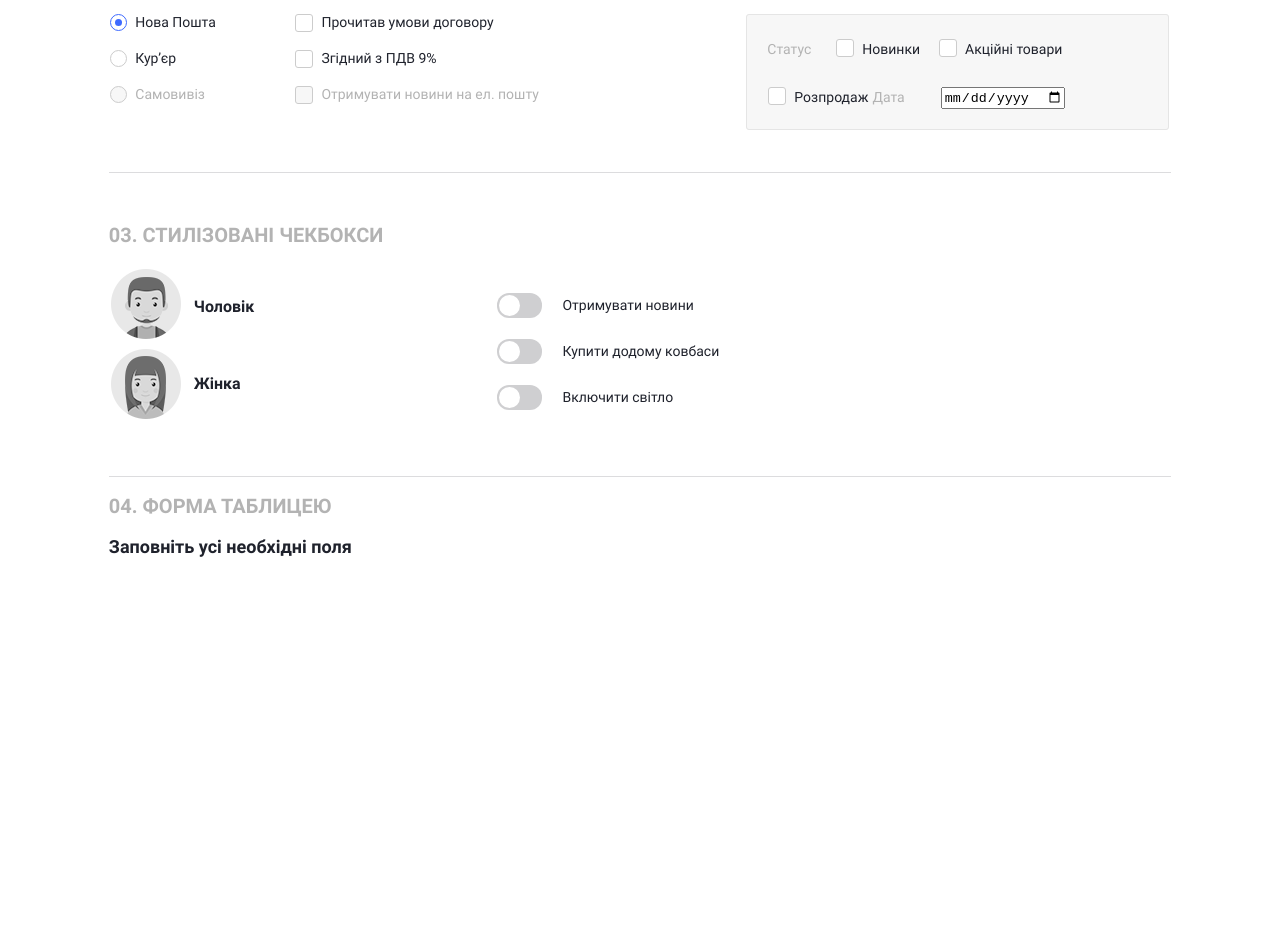
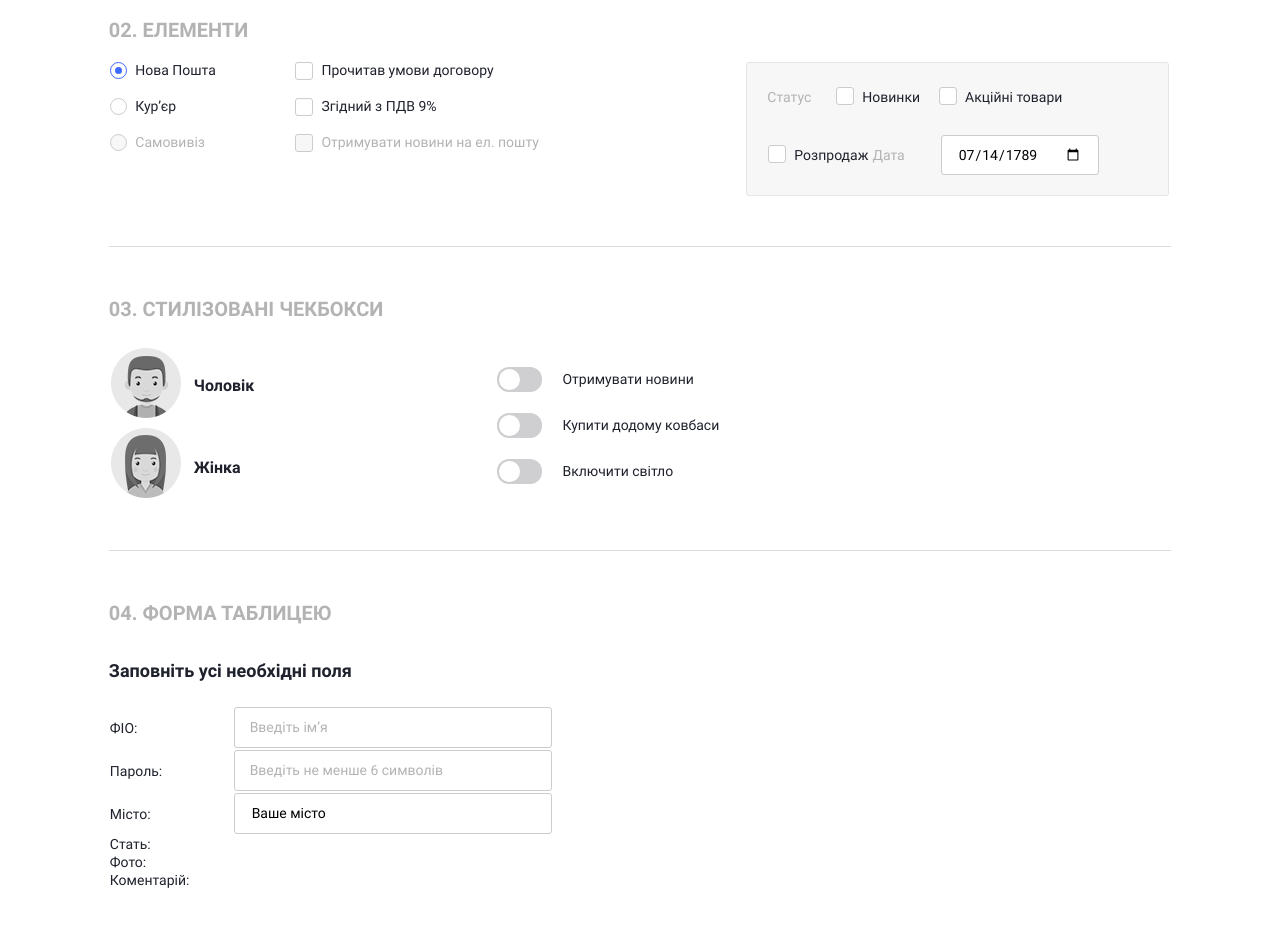
Before and after one commit to prosthost1/webforms, a plain HTML site: page index.html in a window 1280 px wide. Shown: the part 660-1586 px from the top of the page. Before the commit the page ends 1235 px from the top, so only its background shows below. Drawn offline with Linux system fonts and the light colour scheme.

Commit message:
Work in progress

```diff
--- a/css/style.css
+++ b/css/style.css
@@ -49,9 +49,6 @@ h1 {
 .third {
   border-bottom: 1px solid #dcdcde;
 }
-.first {
-  padding-bottom: 40px;
-}
 .simple {
   display: inline-block;
   max-width: 330px;
@@ -70,9 +67,13 @@ h2 {
   text-transform: uppercase;
 }
 .second h2,
-.third h2 {
-  margin-top: 0;
-  margin-bottom: 20px;
+.third h2,
+.table-form h2 {
+  margin: 0;
+  padding-bottom: 20px;
+}
+.table-form h2 {
+  padding-bottom: 35px;
 }
 .simple input,
 .simple select,
@@ -80,17 +81,31 @@ h2 {
   width: 100%;
   margin-bottom: 10px;
 }
-.simple select {
-  padding: 17px;
+.simple select,
+.table-form select {
+  -webkit-appearance: none;
+  padding: 12px 17px;
+  font: 400 14px "Roboto";
+  background-color: #fff;
+  outline: none;
 }
 .simple input,
-.simple textarea {
-  padding: 12px 15px;
+.simple textarea,
+.simple select,
+.table-form input,
+.table-form select {
   border: 1px solid #cccccc;
   border-radius: 3px;
 }
-.simple input:focus,
-.simple textarea:focus {
+.simple input,
+.simple textarea,
+.table-form input {
+  padding: 12px 15px;
+}
+.simple input:not(.reg):focus,
+.simple textarea:focus,
+.simple select:focus,
+.table-form input:focus {
   box-shadow: 0 0 3px rgba(62, 106, 255, 0.55);
   border: 1px solid #3e6aff;
 }
@@ -110,7 +125,9 @@ h2 {
   background-color: #07be51;
   box-shadow: 0 2px 3px rgba(8, 118, 52, 0.35);
 }
-.second {
+.second,
+.first,
+.table-form {
   padding: 50px 0;
 }
 .third {
@@ -141,7 +158,8 @@ h2 {
   border-radius: 3px;
 }
 .second p,
-.third p {
+.third p,
+.table-form {
   margin: 0;
   font: 400 14px "Roboto";
   color: #1f222c;
@@ -164,11 +182,14 @@ input {
 .filter label {
   position: relative;
 }
+.filter [for="date"] {
+  margin: 0;
+}
 .radio label:hover,
 .checkbox label:hover {
   cursor: pointer;
 }
-.radio label:before {
+.radio label:before  {
   content: "";
   position: absolute;
   width: 15px;
@@ -265,20 +286,20 @@ input {
 .third input {
   display: none;
 }
-[for="male"]:before,
-[for="female"]:before {
+.gender [for="male"]:before,
+.gender [for="female"]:before {
   content: '';
   position: absolute;
   width: 72px;
   height: 72px;
   left: 0;
 }
-[for="male"]:before {
-  top: 0;
+.gender [for="male"]:before {
+  top: 5px;
   background-image: url(../images/male.png);
 }
-[for="female"]:before {
-  top: 80px;
+.gender [for="female"]:before {
+  top: 85px;
   background-image: url(../images/female.png);
 }
 .male:checked+label:before {
@@ -292,7 +313,7 @@ input {
 }
 .gender p {
   margin: 0;
-  padding: 30px 0 0 85px;
+  padding: 35px 0 0 85px;
   font: 700 16px "Roboto";
 }
 .gender label {
@@ -343,7 +364,42 @@ input {
 .another input:checked+label:after {
   left: -43px;
 }
+.date {
+  padding: 10px 16px;
+  font: 400 14px "Roboto";
+  -webkit-appearance: none;
+  border: 1px solid #ccc;
+  border-radius: 3px;
+}
 h3 {
+  margin: 0;
+  padding-bottom: 25px;
   font: 700 18px "Roboto";
   color: #1f222c;
 }
+table {
+  border-collapse: collapse;
+  border-spacing: 0;
+}
+th {
+  font-weight: normal;
+}
+.table-form table {
+  width: 41.8%;
+}
+.table-form tr th:first-child {
+  text-align: left;
+}
+.table-form tr th:last-child,
+.table-form tr td:last-child {
+  text-align: right;
+}
+.table-form input,
+.table-form select {
+  width: 100%;
+}
+.table-form td p {
+  display: inline-block;
+  margin: 0;
+  width: 75px;
+}
--- a/index.html
+++ b/index.html
@@ -17,16 +17,21 @@
             <label for="name"
               ><input
                 type="text"
-                name=""
+                name="name"
                 id="name"
                 class="name"
                 placeholder="Введіть ім’я"
             /></label>
             <label for="email"
-              ><input type="text" name="" id="email" placeholder="Email"
+              ><input
+                type="text"
+                name="email"
+                id="email"
+                name="email"
+                placeholder="Email"
             /></label>
             <label for="city">
-              <select name="" id="city">
+              <select name="location" id="city">
                 <option value="Ваше місто">Ваше місто</option>
                 <option value="Київ"><p>Київ</p></option>
                 <option value="Львів"><p>Львів</p></option>
@@ -35,7 +40,7 @@
             </label>
             <label for="email"
               ><textarea
-                name=""
+                name="email"
                 id="email"
                 cols="30"
                 rows="10"
@@ -45,7 +50,7 @@
             <label for="reg"
               ><input
                 type="submit"
-                name=""
+                name="submit"
                 id="reg"
                 value="Зареєструватися"
                 class="reg"
@@ -55,7 +60,7 @@
       </div>
       <div class="second">
         <h2>02. елементи</h2>
-        <form action="">
+        <form action="" class="clear">
           <div class="radio">
             <p>
               <input
@@ -79,7 +84,7 @@
             <p>
               <input
                 type="radio"
-                name="shipping"
+                name="radio"
                 id="pickup"
                 value="pickup"
                 disabled
@@ -91,21 +96,23 @@
             <p>
               <input
                 type="checkbox"
-                name=""
+                name="agreement"
                 id="conditions"
                 value="conditions"
               /><label for="conditions">Прочитав умови договору</label>
             </p>
             <p>
-              <input type="checkbox" name="" id="pdv" value="pdv" /><label
-                for="pdv"
-                >Згідний з ПДВ 9%</label
-              >
+              <input
+                type="checkbox"
+                name="agreement"
+                id="pdv"
+                value="pdv"
+              /><label for="pdv">Згідний з ПДВ 9%</label>
             </p>
             <p>
               <input
                 type="checkbox"
-                name=""
+                name="agreement"
                 id="news"
                 value="news"
                 disabled
@@ -115,24 +122,33 @@
           <fieldset class="filter">
             <p class="title">Статус</p>
             <p>
-              <input type="checkbox" name="status" id="new" /><label for="new"
+              <input type="checkbox" name="filter" id="new" /><label for="new"
                 >Новинки</label
               >
             </p>
             <p>
-              <input type="checkbox" name="status" id="discount" /><label
+              <input type="checkbox" name="filter" id="discount" /><label
                 for="discount"
                 >Акційні товари</label
               >
             </p>
             <p>
-              <input type="checkbox" name="status" id="sellout" /><label
+              <input type="checkbox" name="filter" id="sellout" /><label
                 for="sellout"
                 >Розпродаж</label
               >
             </p>
             <p class="title title--last">Дата</p>
-            <input type="date" id="date" value="12.12.2019"><label for="date"></label>
+            <label for="date">
+              <input
+                type="date"
+                id="date"
+                name="date"
+                value="1789-07-14"
+                autocomplete=""
+                class="date"
+              />
+            </label>
           </fieldset>
         </form>
       </div>
@@ -141,25 +157,43 @@
         <form action="" class="clear">
           <div class="gender">
             <p>
-              <input type="checkbox" id="male" value="male" class="male" />
+              <input
+                type="radio"
+                id="male"
+                value="male"
+                class="male"
+                name="gender"
+              />
               <label for="male">Чоловік</label>
             </p>
-            <p><input
-            type="checkbox"
-            id="female"
-            value="female"
-            class="female"
-            /><label for="female">Жінка</label></p>
+            <p>
+              <input
+                type="radio"
+                name="gender"
+                id="female"
+                value="female"
+                class="female"
+              /><label for="female">Жінка</label>
+            </p>
           </div>
           <div class="another">
             <p>
-              <input type="checkbox" id="another__news" /><label for="another__news">Отримувати новини</label>
+              <input type="checkbox" id="another__news" name="checkbox" /><label
+                for="another__news"
+                >Отримувати новини</label
+              >
             </p>
             <p>
-              <input type="checkbox" id="sausage" /><label for="sausage">Купити додому ковбаси</label>
+              <input type="checkbox" id="sausage" name="checkbox" /><label
+                for="sausage"
+                >Купити додому ковбаси</label
+              >
             </p>
             <p>
-              <input type="checkbox" id="lights" /><label for="lights">Включити світло</label>
+              <input type="checkbox" id="lights" name="checkbox" /><label
+                for="lights"
+                >Включити світло</label
+              >
             </p>
           </div>
         </form>
@@ -167,6 +201,81 @@
       <div class="table-form">
         <h2>04. форма таблицею</h2>
         <h3>Заповніть усі необхідні поля</h3>
+        <form action="">
+          <table>
+            <thead>
+              <tr>
+                <th>ФІО:</th>
+                <th>
+                  <label for="name">
+                    <input
+                      type="text"
+                      name="name"
+                      id="name"
+                      placeholder="Введіть ім’я"
+                    />
+                  </label>
+                </th>
+              </tr>
+            </thead>
+            <tbody>
+              <tr>
+                <td>Пароль:</td>
+                <td>
+                  <label for="password"
+                    ><input
+                      type="password"
+                      name="password"
+                      id="password"
+                      placeholder="Введіть не менше 6 символів"
+                  /></label>
+                </td>
+              </tr>
+              <tr>
+                <td>Місто:</td>
+                <td>
+                  <label for="city">
+                    <select name="" id="city">
+                      <option value="Ваше місто">Ваше місто</option>
+                      <option value="Київ"><p>Київ</p></option>
+                      <option value="Львів"><p>Львів</p></option>
+                      <option value="Хмельницький"><p>Хмельницький</p></option>
+                    </select>
+                  </label>
+                </td>
+              </tr>
+              <tr>
+                <td>Стать:</td>
+                <td>
+                  <p>
+                    <input
+                      type="radio"
+                      name="gender"
+                      id="man"
+                      value="man"
+                    /><label for="man"></label>
+                  </p>
+                  <p>
+                    <input type="radio" name="gender" value="woman" id="woman">
+                    <label for="woman"></label>
+                  </p>
+                </td>
+              </tr>
+              <tr>
+                <td>Фото:</td>
+                <td></td>
+              </tr>
+              <tr>
+                <td>Коментарій:</td>
+                <td></td>
+              </tr>
+              <tr>
+                <td></td>
+                <td></td>
+              </tr>
+            </tbody>
+          </table>
+        </form>
       </div>
     </div>
   </body>
```
